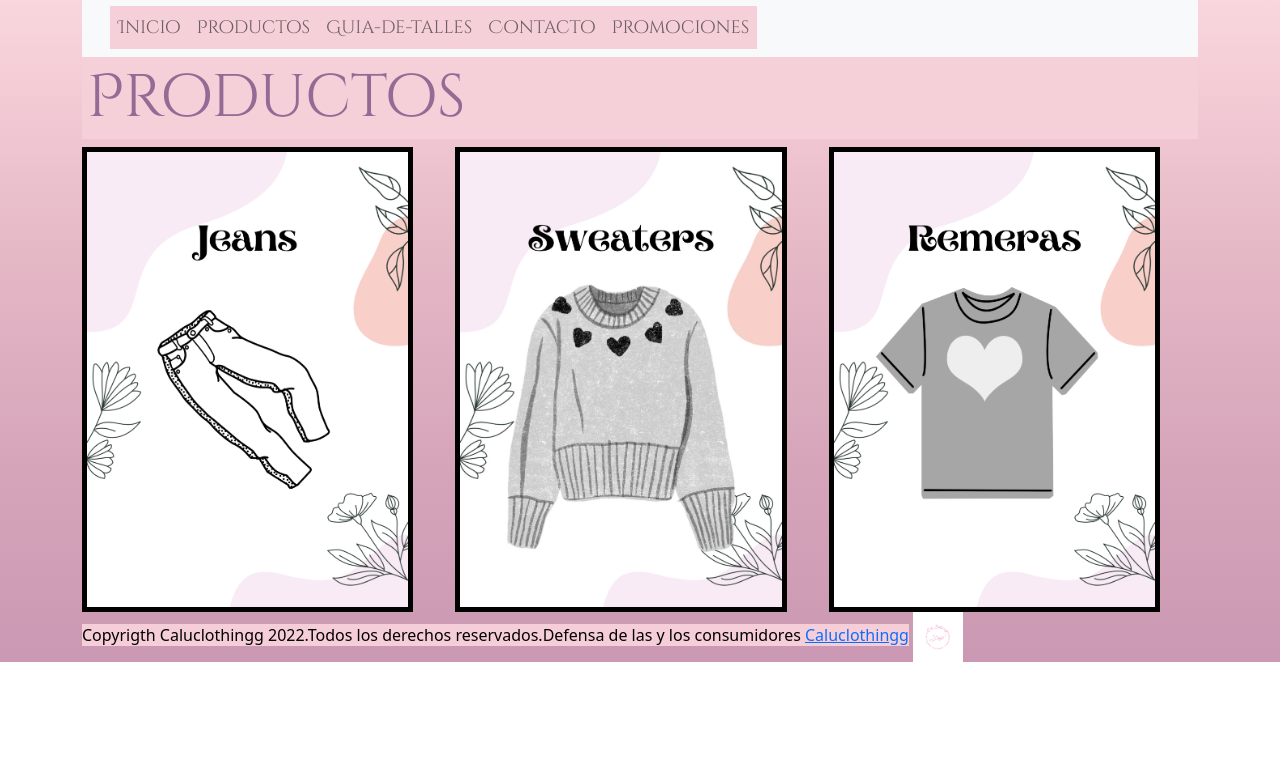
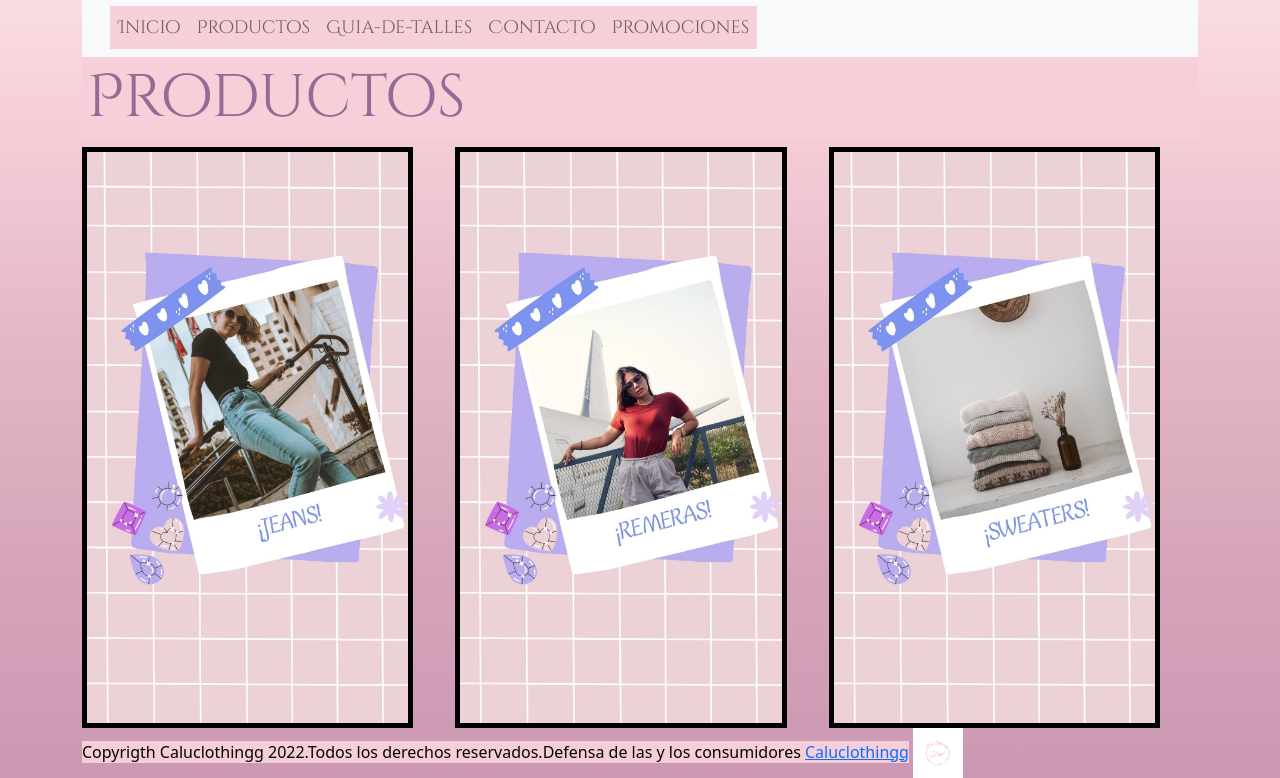
Before and after one commit to locoria/calu, a plain HTML site: page pages/Productos.html in a window 1280 px wide. Shown: the part 560-1338 px from the top of the page. Before the commit the page ends 1222 px from the top, so only its background shows below. Drawn offline with nearby package versions, Linux system fonts and the light colour scheme.

Commit message:
mejoras img

```diff
--- a/css/estilos.css
+++ b/css/estilos.css
@@ -245,7 +245,9 @@ animation-name: flotante;
     animation-timing-function: ease-in-out;
 margin-left: 30px;
 margin-top: 5px;
-padding:17px
+padding: 22px;
+
+
 
 }
 
--- a/pages/Productos.html
+++ b/pages/Productos.html
@@ -55,9 +55,9 @@
 
                 <section class="caja-producto">
 
-            <img class="imagen-producto" src="../imagenes/Jeans.png" alt="Jeans">
-            <img class="imagen-producto" src="../imagenes/sweaters.jpg" alt="sweaters" >
-            <img class="imagen-producto" src="../imagenes/Jeans (2).png" alt="remeras" >
+            <img class="imagen-producto" src="../imagenes/JEANS.jpg" alt="Jeans">
+            <img class="imagen-producto" src="../imagenes/REME.jpg" alt="sweaters" >
+            <img class="imagen-producto" src="../imagenes/SWEATERS (2).jpg" alt="remeras" >
 
         </section>
 
```
Also changed, not shown: index.html (+2 -2 lines), imagenes/JEANS.jpg (added), imagenes/REME.jpg (added), imagenes/SWEATERS (2).jpg (added), imagenes/pexels-andriana-3317434.jpg (added), 1 other file.
